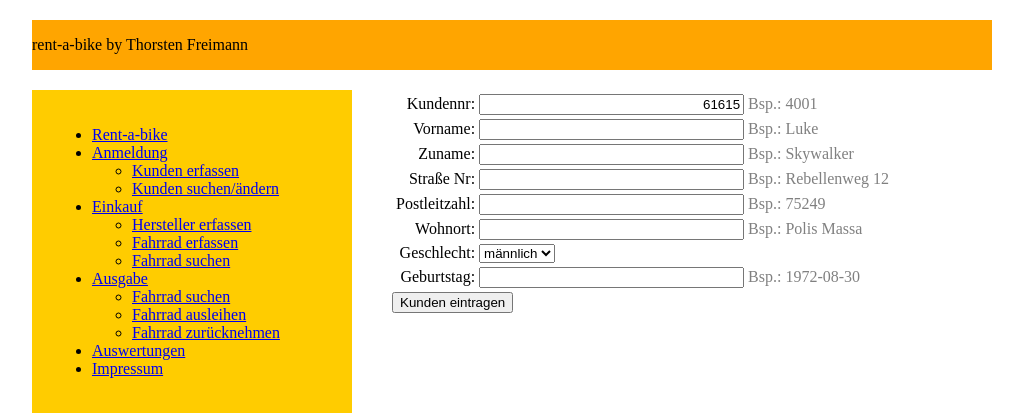
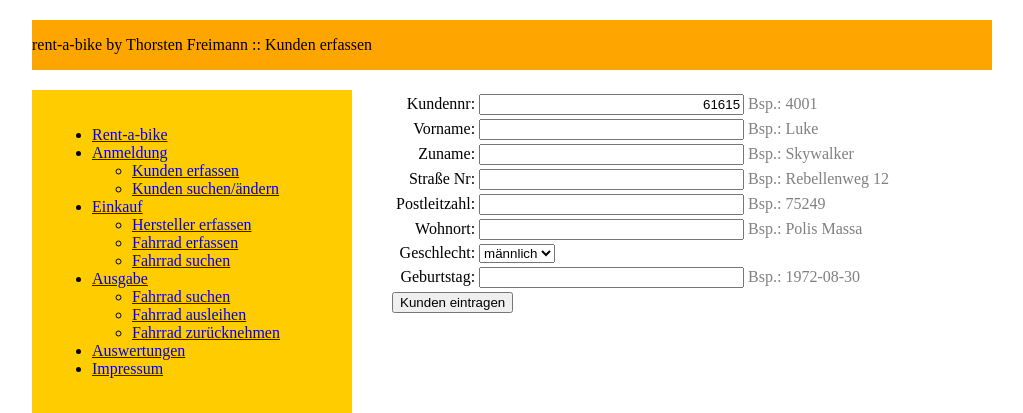
Before and after one commit to thorstenfr/rentabike, a PHP site: page /kunden_erfassen.php in a window 1280 px wide. Shown: the top 413 px of the page, without its empty margins (128-1151 px from the left). Run offline with PHP 8.4, Linux system fonts and the light colour scheme.

Commit message:
Navigationsangabe in head

```diff
--- a/fahrrad_erfassen_komplett.php
+++ b/fahrrad_erfassen_komplett.php
@@ -8,7 +8,7 @@
 <body>
 <div id="container">
 			<div id="kopf">
-				<p>rent-a-bike by Thorsten Freimann</p>
+				<p>rent-a-bike by Thorsten Freimann :: Fahrrad erfassen</p>
 			</div>
 			<div id ="nav">
 				<?php include 'navi.php';?>
--- a/fahrrad_suchen.php
+++ b/fahrrad_suchen.php
@@ -8,13 +8,12 @@
 <body>
 <div id="container">
 	<div id="kopf">
-		<p>rent-a-bike by Thorsten Freimann</p>
+		<p>rent-a-bike by Thorsten Freimann :: Fahrrad suchen</p>
 	</div>
 	<div id="nav">
 		<?php include 'navi.php';?>
 	</div>
 	<div id="inhalt">
-		<h1>Fahrrad suchen</h1>
 		<form method="post" action="fahrrad_suchen_ergebnis.php">
 			<table>
 				<tr>
--- a/kunden_erfassen.php
+++ b/kunden_erfassen.php
@@ -8,7 +8,7 @@
 <body>
 <div id="container">
 			<div id="kopf">
-				<p>rent-a-bike by Thorsten Freimann</p>
+				<p>rent-a-bike by Thorsten Freimann :: Kunden erfassen</p>
 			</div>
 			<div id ="nav">
 				<?php include 'navi.php';?>
```
